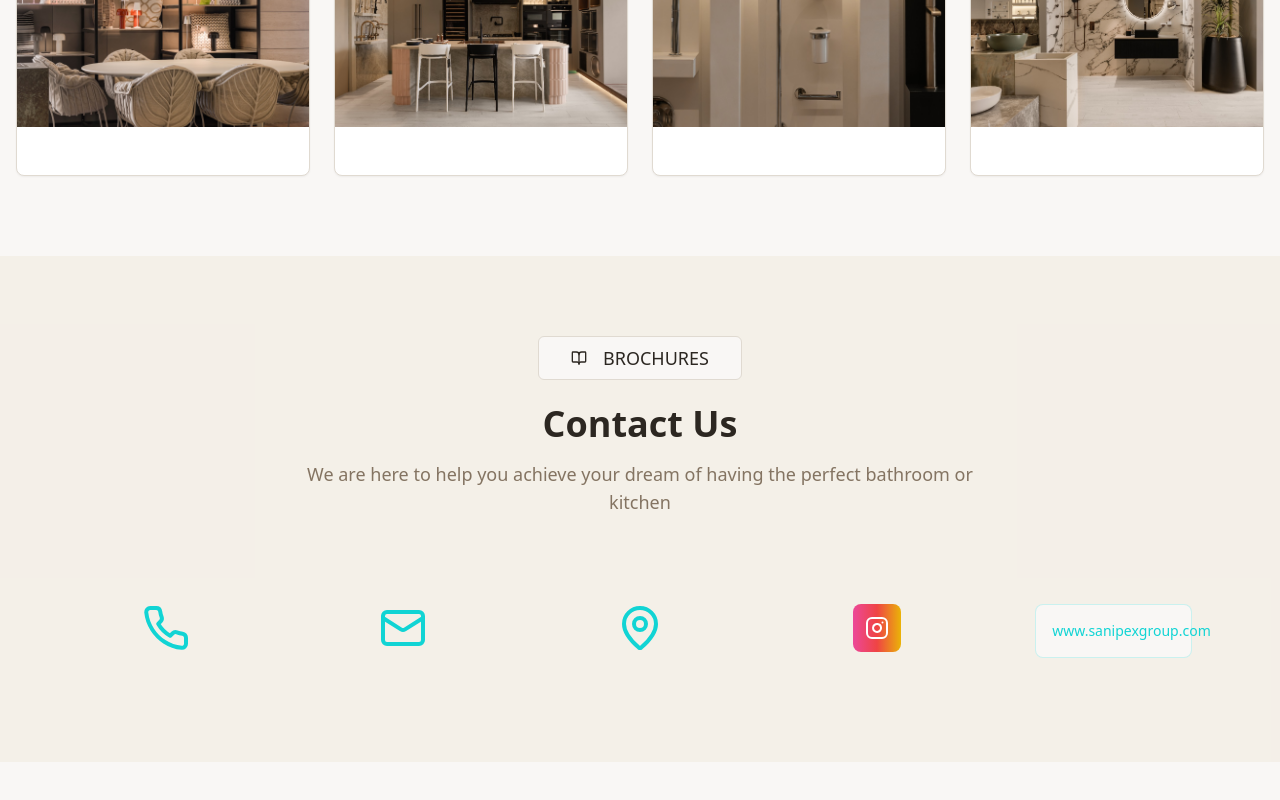
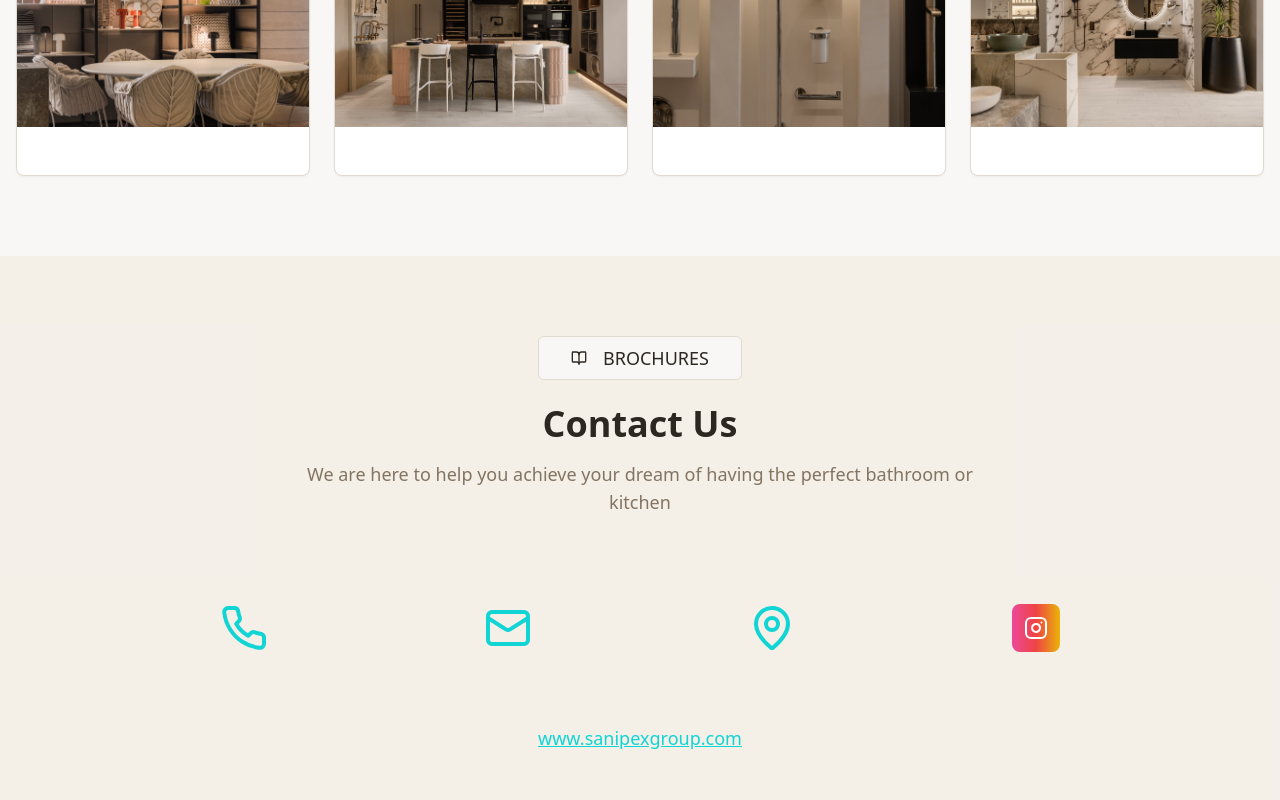
Before and after one commit to sahargeb/manus-space-tweak-spark, a React (Vite) app: page / in a window 1280 px wide. Shown: the part 5773-6573 px from the top of the page. Before the commit the page ends 6535 px from the top, so only its background shows below. Built offline with nearby package versions, Linux system fonts and the light colour scheme.

Commit message:
Update link placement
Moved the link to be in the text and below the "BROCHURES" button.

```diff
--- a/src/pages/Index.tsx
+++ b/src/pages/Index.tsx
@@ -739,7 +739,7 @@ const Index = () => {
             </p>
           </div>
 
-          <div className="grid md:grid-cols-5 gap-8 max-w-6xl mx-auto">
+          <div className="grid md:grid-cols-4 gap-8 max-w-5xl mx-auto">
             <div className="text-center p-6">
               <button onClick={() => setShowContactInfo('phone')} className="block w-full">
                 <Phone className="w-12 h-12 text-primary mx-auto hover:scale-110 transition-transform duration-300 cursor-pointer" />
@@ -765,19 +765,18 @@ const Index = () => {
                 </div>
               </a>
             </div>
+          </div>
 
-            <div className="text-center p-6">
-              <div className="bg-background rounded-lg border border-primary/20 p-4 hover:bg-primary/5 transition-colors duration-300">
+          {/* Website Link */}
+          <div className="text-center mt-12">
             <a
               href="https://www.sanipexgroup.com"
               target="_blank"
               rel="noopener noreferrer"
-                  className="text-primary hover:text-primary/80 transition-colors duration-300 text-sm font-medium block"
+              className="text-primary hover:text-primary/80 transition-colors duration-300 text-lg font-medium underline decoration-primary"
             >
               www.sanipexgroup.com
             </a>
-              </div>
-            </div>
           </div>
 
           {/* Contact Info Display */}
```
Lines whose indentation alone changed are shown as unchanged.
